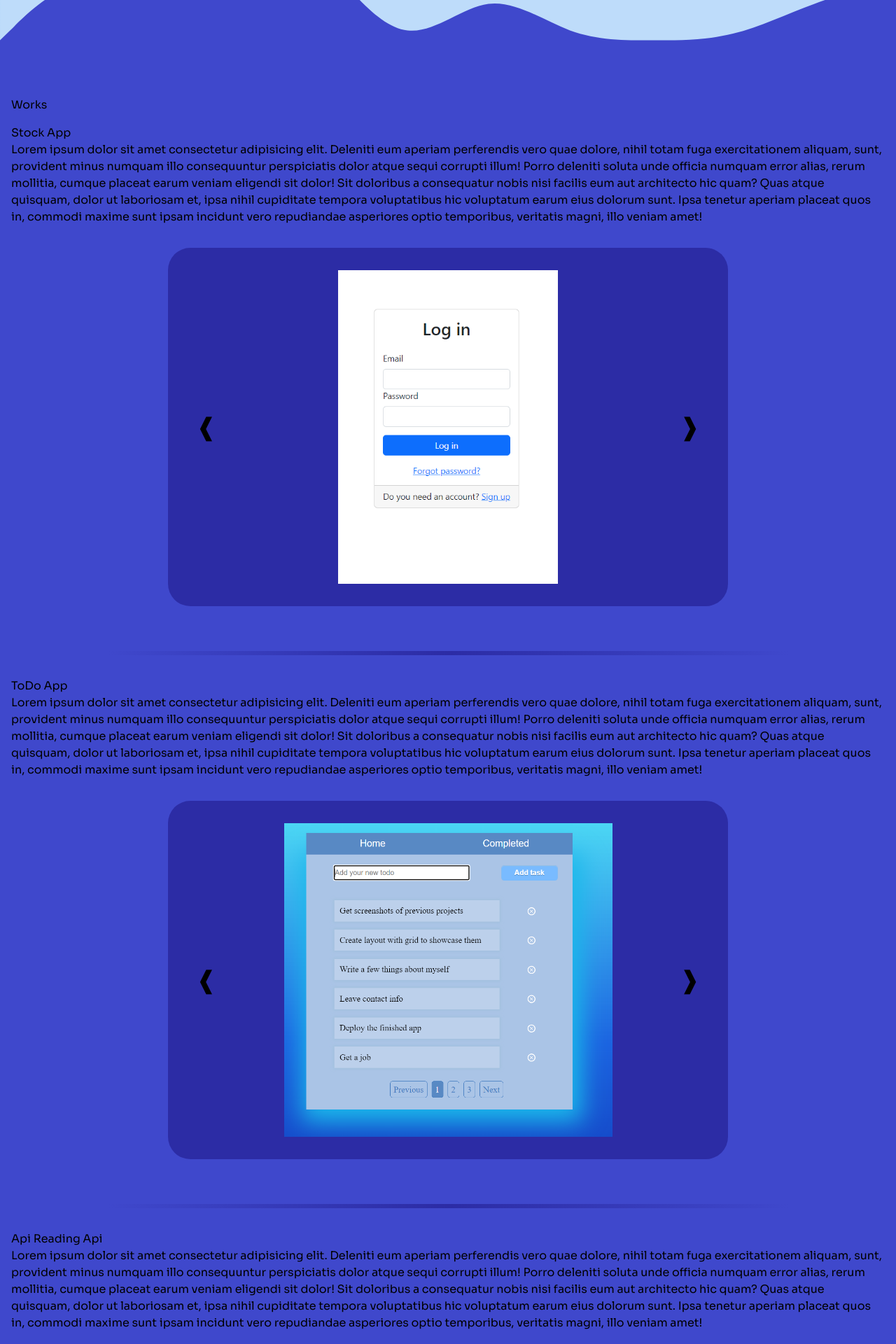
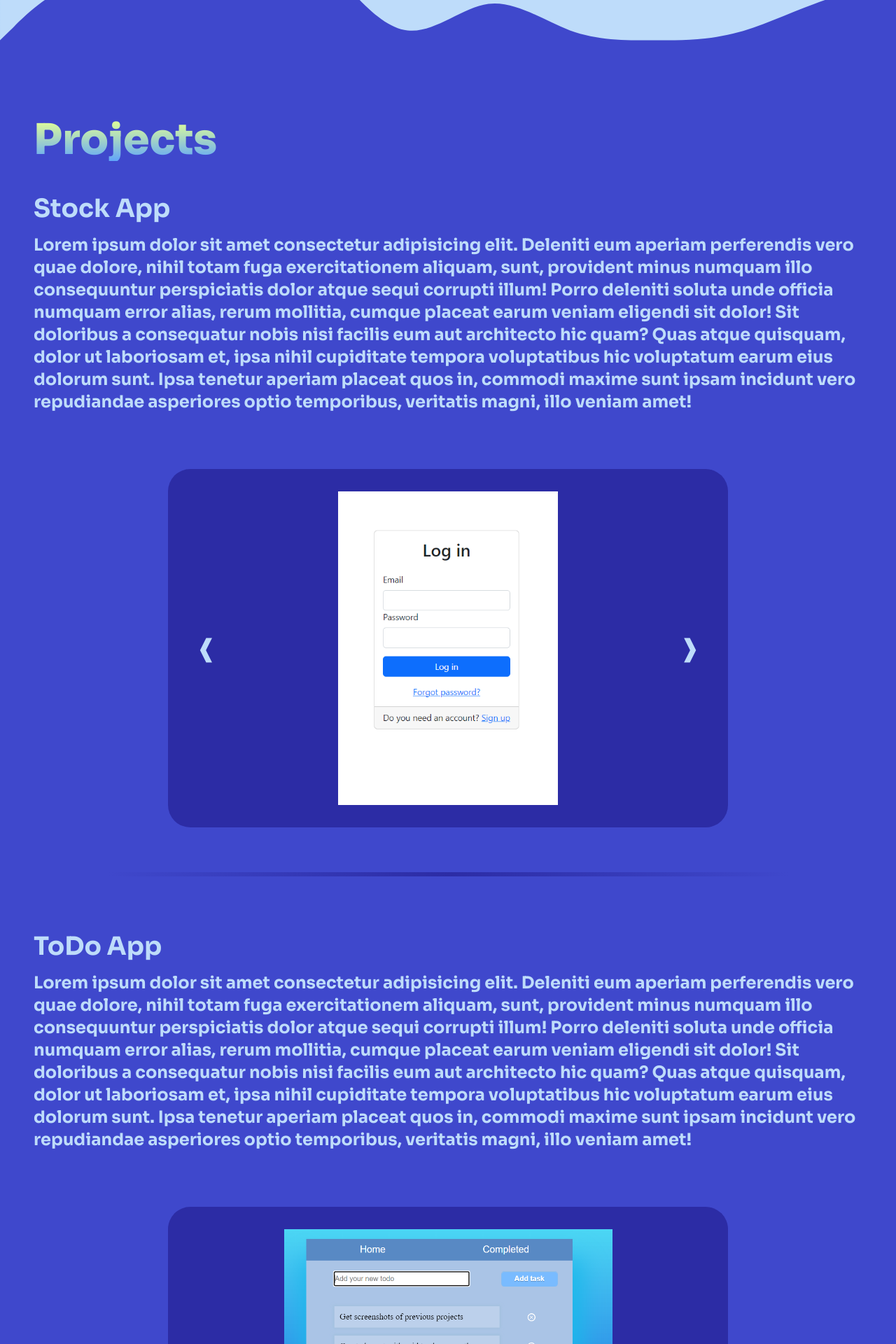
Before and after one commit to KrzysztofSnopek/resume, a React (Create React App) app: page / in a window 1280 px wide. Shown: the part 2060-3980 px from the top of the page at 70% size. Built offline with nearby package versions, Linux system fonts and the light colour scheme; the HTML template or start-up script is replaced by a standard one.

Commit message:
Adds text style to the projects section

```diff
--- a/src/Components/Works.tsx
+++ b/src/Components/Works.tsx
@@ -18,17 +18,19 @@ export function Works() {
   ];
 
   return (
-    <div className="works bg-primary pt-[20vh] md:pt-[30vh] lg:pt-[40vh]">
-      <h1 className="headline">Works</h1>
+    <div className="works bg-primary pt-[20vh] text-secondary md:pt-[30vh] lg:pt-[40vh]">
+      <h1 className="bg-gradient-to-b from-blue-300 via-lime-200 to-blue-400 bg-clip-text p-12 pb-0 text-6xl font-extrabold text-transparent">
+        Projects
+      </h1>
 
       <div className="grid-template">
         <div className="left-paragraph stock-app">
           <div className="slider grid-slider">
             <ImageSlides Slides={updatedSlides[0]} />
           </div>
-          <div className="proj-description grid-descr">
-            <h2>Stock App</h2>
-            <p>
+          <div className="proj-description grid-descr p-12">
+            <h2 className="pb-4 text-4xl font-bold">Stock App</h2>
+            <p className="text-2xl font-bold">
               Lorem ipsum dolor sit amet consectetur adipisicing elit. Deleniti
               eum aperiam perferendis vero quae dolore, nihil totam fuga
               exercitationem aliquam, sunt, provident minus numquam illo
@@ -51,9 +53,9 @@ export function Works() {
           <div className="slider grid-slider">
             <ImageSlides Slides={updatedSlides[1]} />
           </div>
-          <div className="proj-description grid-descr">
-            <h2>ToDo App</h2>
-            <p>
+          <div className="proj-description grid-descr p-12">
+            <h2 className="pb-4 text-4xl font-bold">ToDo App</h2>
+            <p className="text-2xl font-bold">
               Lorem ipsum dolor sit amet consectetur adipisicing elit. Deleniti
               eum aperiam perferendis vero quae dolore, nihil totam fuga
               exercitationem aliquam, sunt, provident minus numquam illo
@@ -76,9 +78,9 @@ export function Works() {
           <div className="slider grid-slider">
             <ImageSlides Slides={updatedSlides[2]} />
           </div>
-          <div className="proj-description grid-descr">
-            <h2>Api Reading Api</h2>
-            <p>
+          <div className="proj-description grid-descr p-12">
+            <h2 className="pb-4 text-4xl font-bold">Api Reading Api</h2>
+            <p className="text-2xl font-bold">
               Lorem ipsum dolor sit amet consectetur adipisicing elit. Deleniti
               eum aperiam perferendis vero quae dolore, nihil totam fuga
               exercitationem aliquam, sunt, provident minus numquam illo
--- a/src/Styles/Works.css
+++ b/src/Styles/Works.css
@@ -3,15 +3,6 @@
   background: url("../Images/wave.svg");
   background-repeat: no-repeat;
   scroll-margin-top: 200px;
-}
-
-.headline {
-  padding: 1rem;
-  margin-top: 0;
-}
-
-.proj-description {
-  padding: 0 1rem;
 }
 
 .right-paragraph {
```
